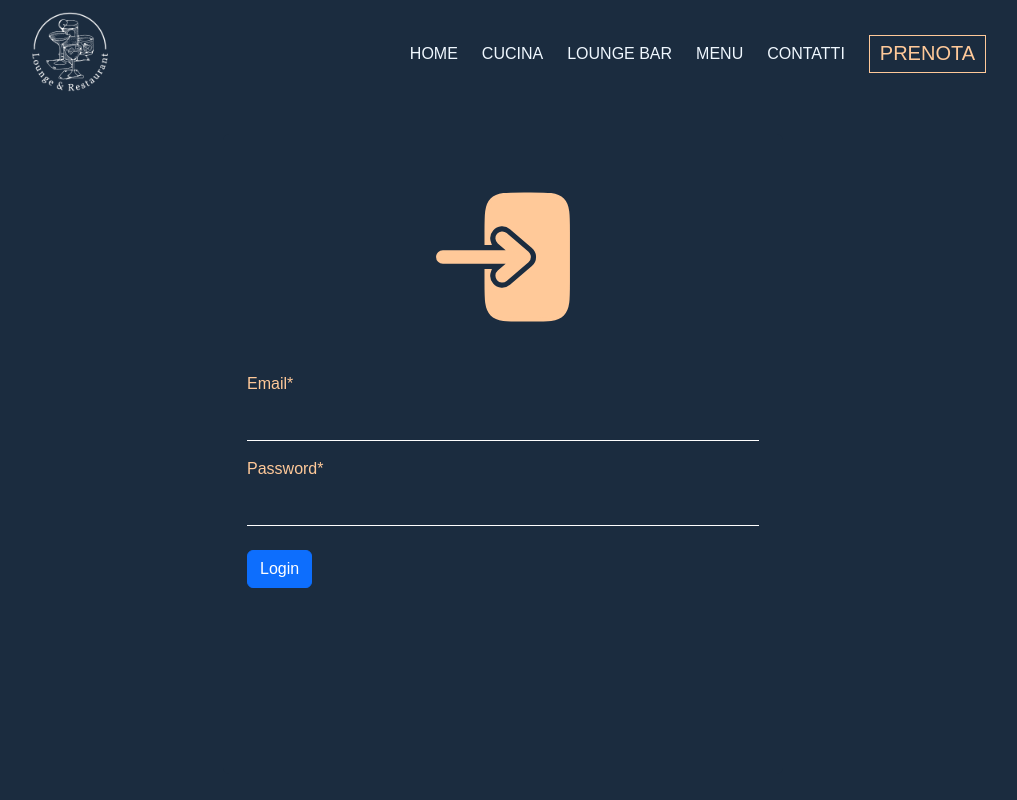
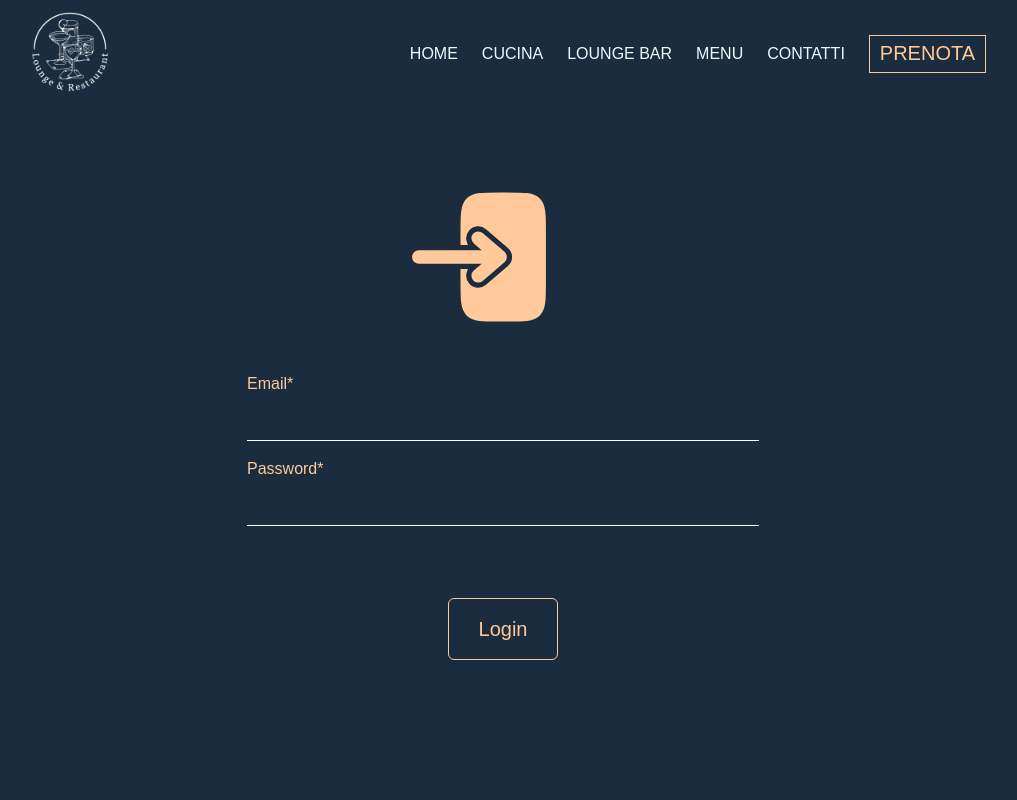
Before and after one commit to MattiaSusin/CAPFRONT, a React (Vite) app: page /loginAdmin in a window 1280 px wide. Shown: the top 800 px of the page, without its empty margins (137-1154 px from the left). Built offline with nearby package versions, Linux system fonts and the light colour scheme.

Commit message:
ommit sistemazione Btn Login

```diff
--- a/src/assets/components/React/LoginAdmin.jsx
+++ b/src/assets/components/React/LoginAdmin.jsx
@@ -52,7 +52,7 @@
         }}
         className="border-0"
       >
-        <div className="d-flex justify-content-center mb-3 mt-5">
+        <div className="d-flex justify-content-center mb-3 mt-5 me-5">
           <svg
             width="150px"
             height="150px"
@@ -112,9 +112,12 @@
               {errors.password}
             </FormControl.Feedback>
           </FormGroup>
-          <Button type="submit" className="mt-4">
+          <div className="d-flex justify-content-center mt-5">
+
+          <Button type="submit" className="mt-4 btnFormPrenotazione ">
             Login
           </Button>
+          </div>
         </Form>
       </Card>
     </div>
```
